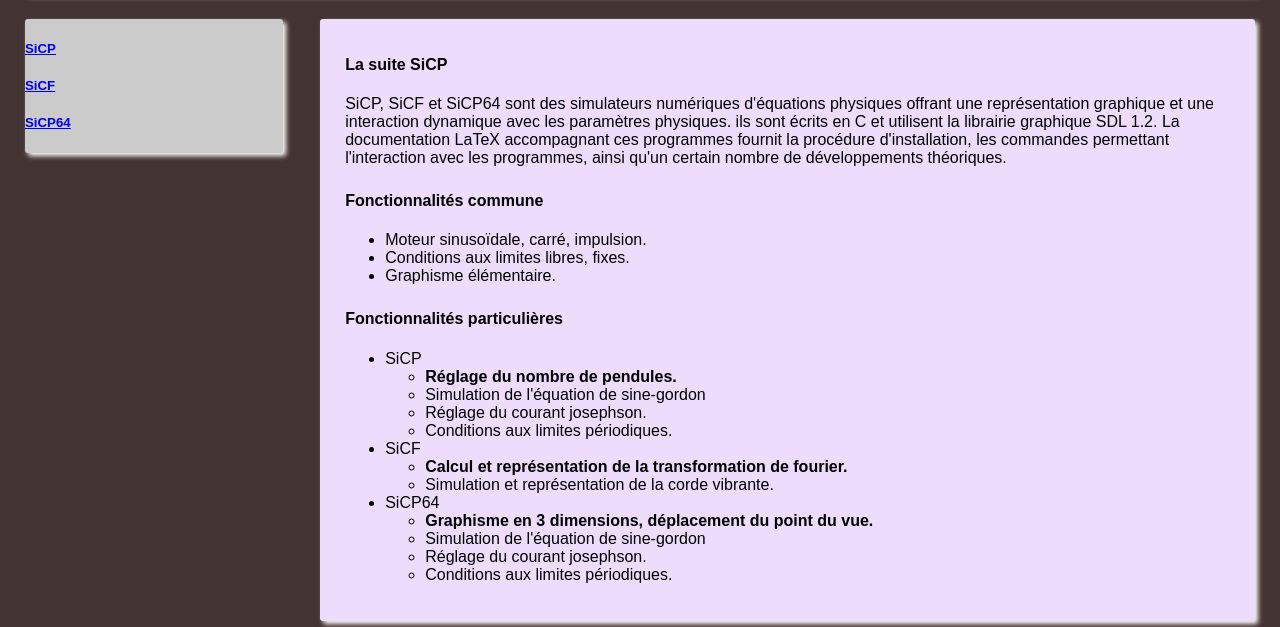
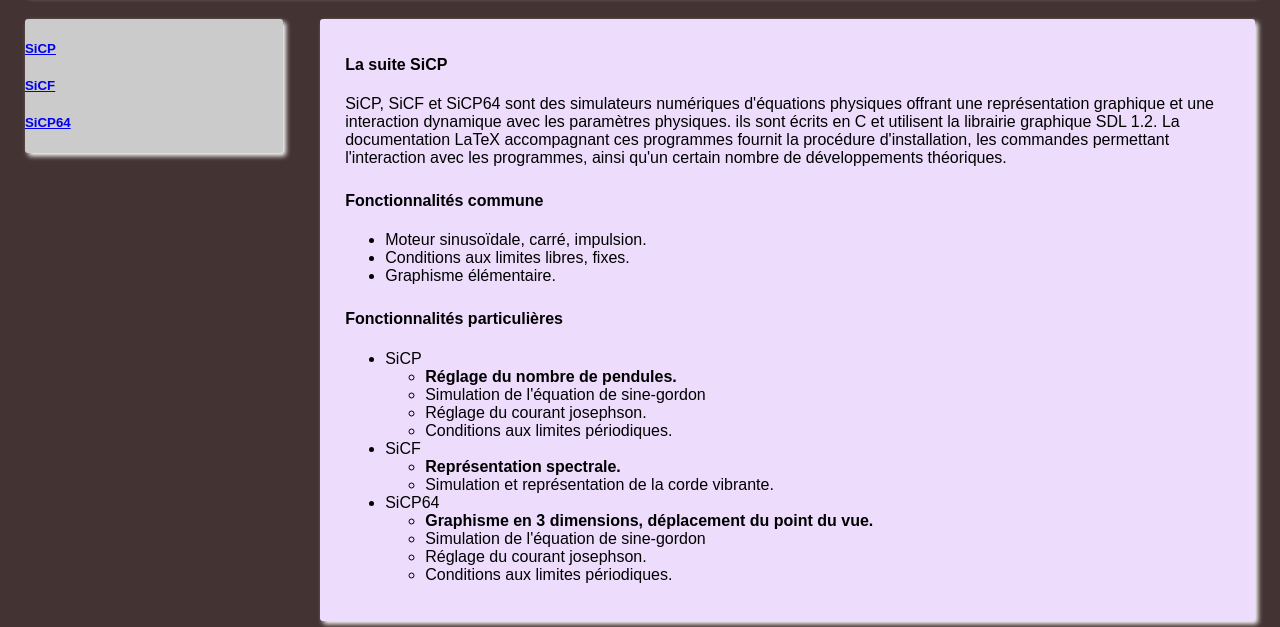
Before and after one commit to runigo/runigo.github.io, a plain HTML site: page index.html in a window 1280 px wide. Shown: the part 209-836 px from the top of the page. Drawn offline with Linux system fonts and the light colour scheme.

Commit message:
Généralités

```diff
--- a/index.html
+++ b/index.html
@@ -56,7 +56,7 @@
 					</ul>
 				<li>SiCF
 					<ul>
-						<li><b>Calcul et représentation de la transformation de fourier.</b>
+						<li><b>Représentation spectrale.</b>
 						<li>Simulation et représentation de la corde vibrante.
 					</ul>
 				<li>SiCP64
```
